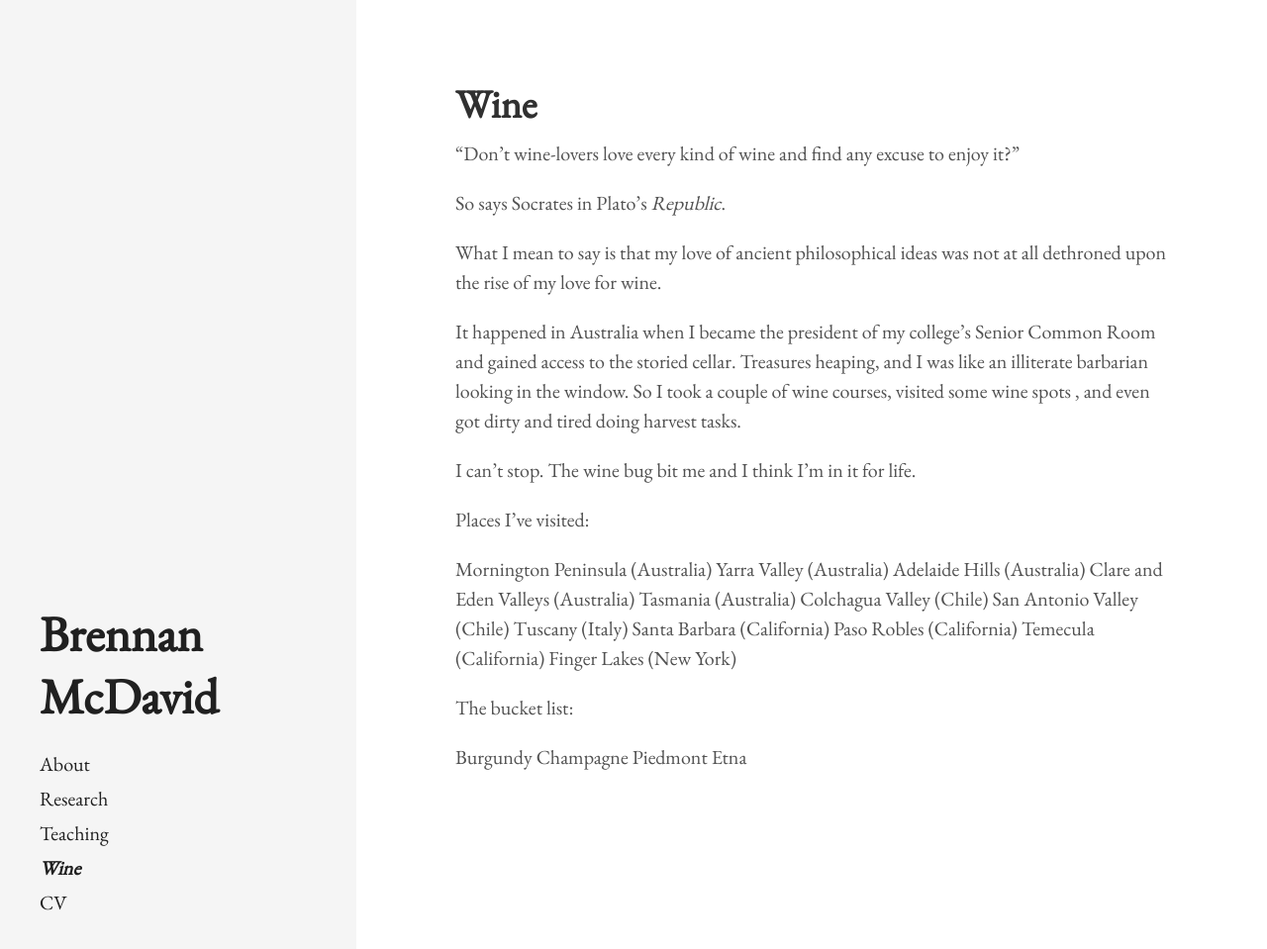
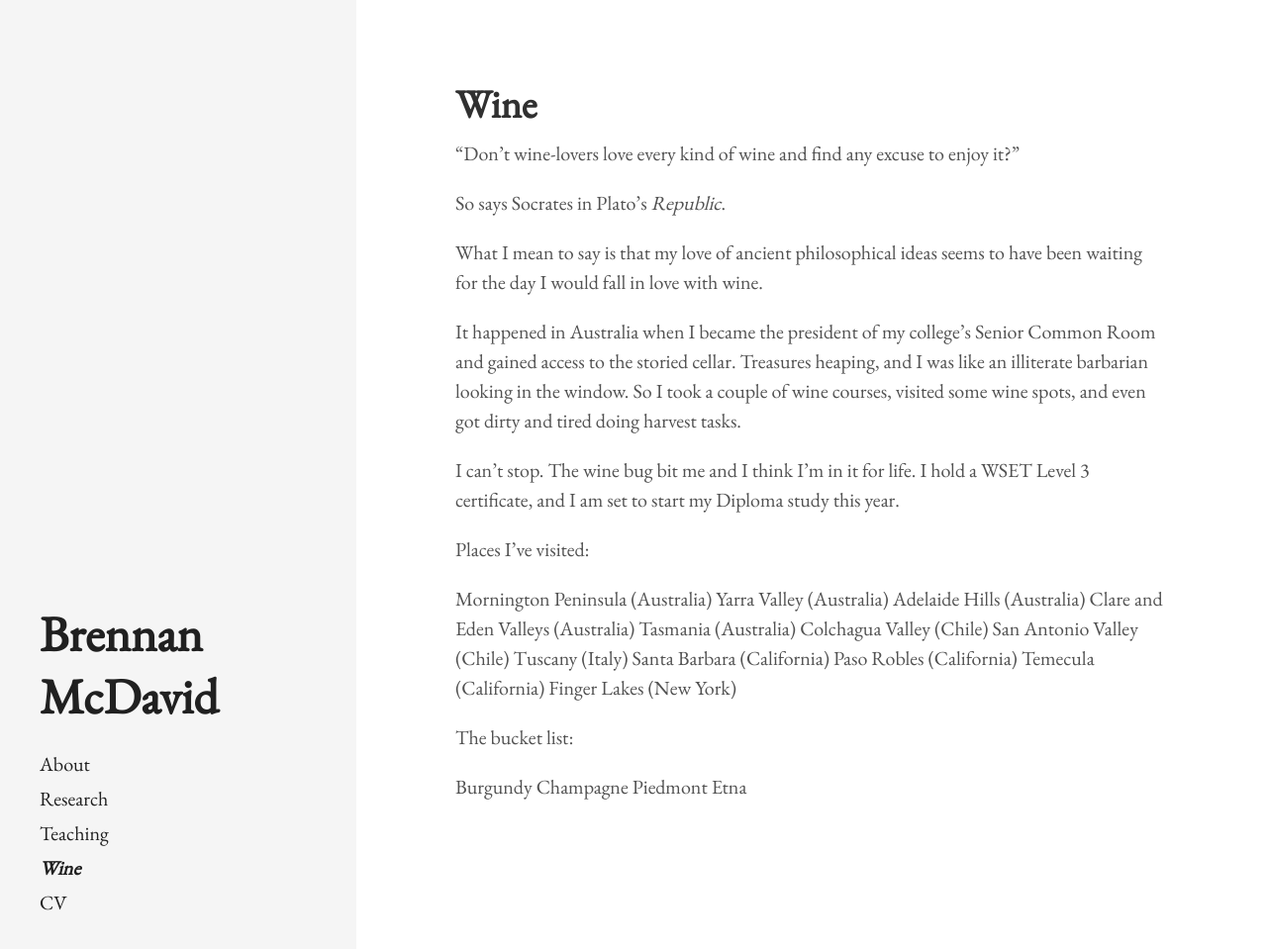
Before and after one commit to bkmcdavid/bkmcdavid.github.io, a Jekyll site: the page built from wine.md, in a window 1280 px wide and 970 px high. Shown: the top 959 px of the window at 99% size. Built offline with Jekyll 4.4.1, drawn with Linux system fonts in a browser that asks for light colours.

Commit message:
Update wine.md

```diff
--- a/wine.md
+++ b/wine.md
@@ -7,11 +7,11 @@ title: Wine
 
 So says Socrates in Plato's <i>Republic</i>.
 
-What I mean to say is that my love of ancient philosophical ideas was not at all dethroned upon the rise of my love for wine.
+What I mean to say is that my love of ancient philosophical ideas seems to have been waiting for the day I would fall in love with wine.
 
-It happened in Australia when I became the president of my college's Senior Common Room and gained access to the storied cellar. Treasures heaping, and I was like an illiterate barbarian looking in the window. So I took a couple of wine courses, visited some wine spots , and even got dirty and tired doing harvest tasks.
+It happened in Australia when I became the president of my college's Senior Common Room and gained access to the storied cellar. Treasures heaping, and I was like an illiterate barbarian looking in the window. So I took a couple of wine courses, visited some wine spots, and even got dirty and tired doing harvest tasks.
 
-I can't stop. The wine bug bit me and I think I'm in it for life.
+I can't stop. The wine bug bit me and I think I'm in it for life. I hold a WSET Level 3 certificate, and I am set to start my Diploma study this year.
 
 Places I've visited:
 
```
